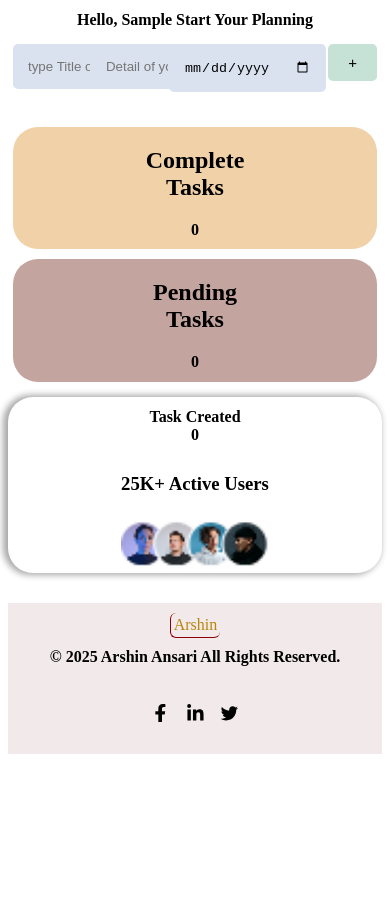
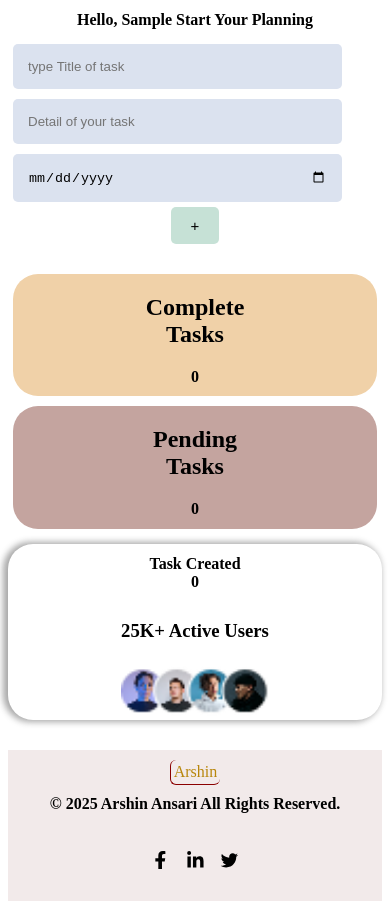
Before and after one commit to Arshin-09/Todo-, a React (Vite) app: page / in a window 390 px wide. Both pictures are taken after typing "Sample", "name@example.com" into the empty fields and a click on the button "Create Account". Before the commit the page ends 844 px from the top, so only its background shows below. Built offline with nearby package versions, Linux system fonts and the light colour scheme.

Commit message:
Update Input.css

```diff
--- a/src/Component/Input.css
+++ b/src/Component/Input.css
@@ -14,3 +14,18 @@
   font-size: 20px;
   margin: 5px;
 }
+@media only screen and (max-width:768px) {
+  .input_container{
+    width: 100%;
+  }
+}
+@media only screen and (max-width:600px) {
+  .container{
+    display: grid;
+    grid-template-columns: 1fr;
+  }
+  button{
+    margin: auto;
+    display: block;
+  }
+}
```
